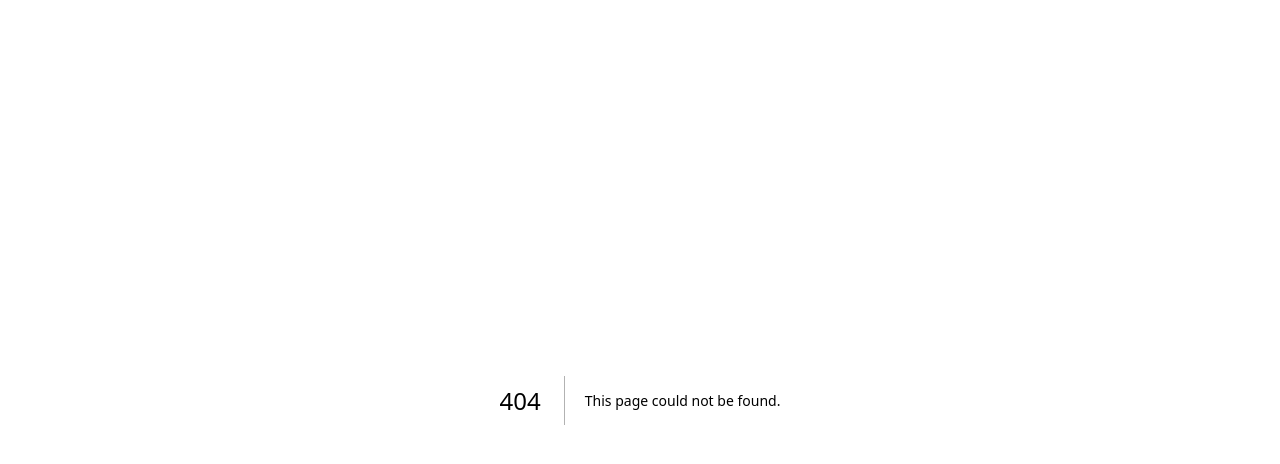
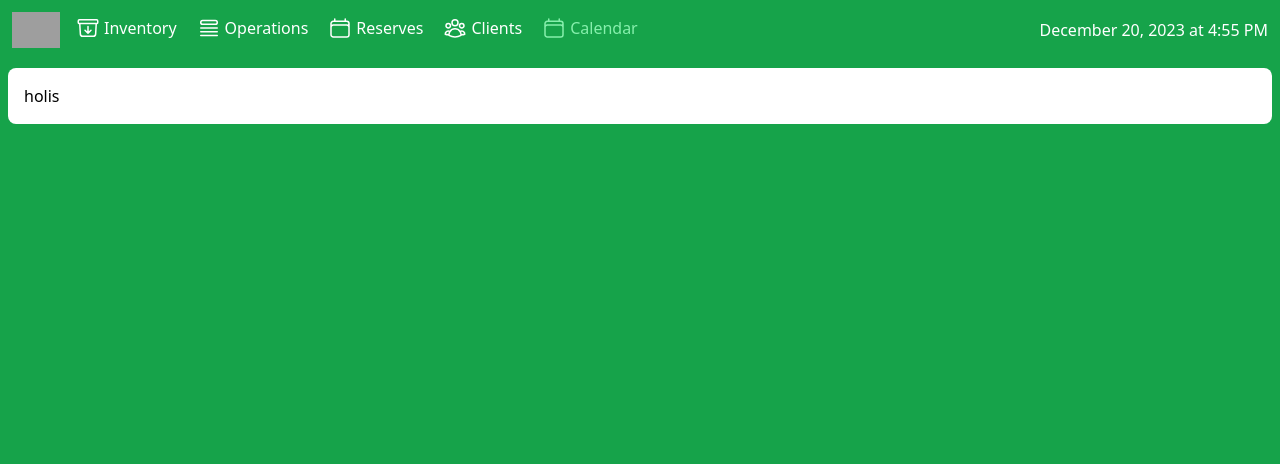
Before and after one commit to NicolasMendoza92/inventory-trial, a Next.js app: page /calendar in a window 1280 px wide. Before the commit this address had no page. Shown: the top 464 px of the page. Built offline with nearby package versions, Linux system fonts and the light colour scheme; grey boxes are pictures that could not be loaded.

Commit message:
calendario

```diff
--- a/components/Nav.js
+++ b/components/Nav.js
@@ -6,7 +6,7 @@ export default function Nav({ showNav, setShowNav }) {
 
     const inactiveLink = 'flex gap-1 p-1 text-white';
     const activeLink = 'flex gap-1 p-1 text-green-300 rounded';
-    const hoy = new Date().toLocaleString("GB-English", { dateStyle: "long", timeStyle:'short' });
+    const hoy = new Date().toLocaleString("GB-English", { dateStyle: "long", timeStyle: 'short' });
 
 
     // way to create router in nextjs
@@ -56,6 +56,12 @@ export default function Nav({ showNav, setShowNav }) {
                 </svg>
                 Clients
             </Link>
+            <Link href={"/calendar"} className={pathname.includes('/calendar') ? activeLink : inactiveLink}>
+                <svg xmlns="http://www.w3.org/2000/svg" fill="none" viewBox="0 0 24 24" strokeWidth={1.5} stroke="currentColor" className="w-6 h-6">
+                    <path strokeLinecap="round" strokeLinejoin="round" d="M6.75 3v2.25M17.25 3v2.25M3 18.75V7.5a2.25 2.25 0 012.25-2.25h13.5A2.25 2.25 0 0121 7.5v11.25m-18 0A2.25 2.25 0 005.25 21h13.5A2.25 2.25 0 0021 18.75m-18 0v-7.5A2.25 2.25 0 015.25 9h13.5A2.25 2.25 0 0121 11.25v7.5" />
+                </svg>
+                Calendar
+            </Link>
             <div className=" flex items-center text-white ms-auto ">
                 <span>{hoy}</span>
             </div>
--- a/components/OpForm.js
+++ b/components/OpForm.js
@@ -3,6 +3,8 @@ import { useRouter } from 'next/router';
 import React, { useEffect, useState } from 'react'
 import Swal from 'sweetalert2';
 import Spinner from './Spinner';
+
+
 
 export default function OpForm({
     _id,
@@ -21,7 +23,7 @@ export default function OpForm({
     vintage: existingVintage,
     volumen: existingVolumen,
     name: existingName,
-    pais:existingPais,
+    pais: existingPais,
     archivos: existingArchivos,
     relatedProjectID
 }) {
@@ -111,7 +113,6 @@ export default function OpForm({
         return yyyy + "-" + mm + "-" + dd;
     };
 
-
     async function newSale(e) {
         e.preventDefault();
         // EDITAR OPERACION
@@ -160,7 +161,6 @@ export default function OpForm({
                     }
                     await axios.put('/api/projects', { ...data, _id: relatedProjectID });
                     await axios.put('/api/operations', { ...operation, _id });
-
                 }
             }
             catch (error) {
@@ -180,7 +180,7 @@ export default function OpForm({
                     payment,
                     paymentDate,
                     proyecto: _id,
-                    projectData:{idProject:projectID, standardOp:standar, vintageOp:vintage, nameProject:name, countryProject:pais},
+                    projectData: { idProject: projectID, standardOp: standar, vintageOp: vintage, nameProject: name, countryProject: pais },
                     detalles,
                     archivos
                 }
@@ -196,7 +196,6 @@ export default function OpForm({
                     }
                     await axios.put('/api/projects', { ...data, _id });
                     await axios.post('/api/operations', newOperation);
-
                 }
                 else if (transaction === 'Purchase') {
                     const total = Number(volumen) + Number(quantity)
@@ -308,17 +307,11 @@ export default function OpForm({
                 <div className='flex-wrap'>
                     <label className='text-gray-400'>Client</label>
                     <select className="flex border border-gray-200 py-1 bg-zinc-100/40" value={cliente} onChange={e => setCliente(e.target.value)}>
-                    <option value="">-no selected-</option>
-                    {allClients.length > 0 && allClients.map(cli => (
-                        <option key={cli._id} value={cli.nombreCliente}>{cli.nombreCliente}</option>
-                    ))}
+                        <option value="">-no selected-</option>
+                        {allClients.length > 0 && allClients.map(cli => (
+                            <option key={cli._id} value={cli.nombreCliente}>{cli.nombreCliente}</option>
+                        ))}
                     </select>
-                    {/* <input
-                        type='text'
-                        placeholder='ej: Green story'
-                        value={cliente}
-                        onChange={e => setCliente(e.target.value)} /> */}
-
                 </div>
                 <div className='flex-wrap'>
                     {transaction === 'Sale' && <label className='text-gray-400'>Sell price (USD)</label>}
@@ -365,7 +358,9 @@ export default function OpForm({
                             <></>
                         )}
                         {deliveryDate ? (
-                            <span>Date set: {new Date(deliveryDate).toLocaleString("GB-English", { dateStyle: "short" })}</span>
+                            <>
+                                <span>Date set: {new Date(deliveryDate).toLocaleString("GB-English", { dateStyle: "short" })}</span>
+                            </>
                         ) : null}
                     </div>
 
--- a/pages/_app.js
+++ b/pages/_app.js
@@ -2,6 +2,8 @@ import '@/styles/globals.css'
 import 'tailwindcss/tailwind.css'
 import { SessionProvider } from "next-auth/react";
 import Head from 'next/head';
+
+
 
 export default function App({
     Component, pageProps: { session, ...pageProps }
--- a/pages/api/operations.js
+++ b/pages/api/operations.js
@@ -57,7 +57,7 @@ export default async function handle(req, res) {
   }
 
   if (method === 'PUT') {
-    const { transaction, equipo, cliente, proyecto, precio, quantity, delivery, deliveryDate, payment, paymentDate, detalles, archivos, _id, projectData:{idProject, standardOp, vintageOp, nameProject, countryProject} } = req.body;
+    const { transaction, equipo, cliente, proyecto, precio, quantity, delivery, deliveryDate, payment, paymentDate, detalles, archivos, _id } = req.body;
     // definimos dos parametros, definimos el objeto que lo identifica, como el id, y luego las propiedades del objeto que queremos actualizar
     const operationDoc = await Operation.updateOne({ _id }, {
       transaction,
@@ -71,7 +71,6 @@ export default async function handle(req, res) {
       payment,
       paymentDate,
       detalles,
-      projectData:{idProject, standardOp, vintageOp, nameProject, countryProject},
       archivos
     });
     res.json(operationDoc);
--- /dev/null
+++ b/pages/calendar.js
@@ -0,0 +1,14 @@
+import Layout from '@/components/layout'
+
+
+export default function calendar() {
+
+
+  return (
+    <Layout>
+        <div>
+     holis
+    </div>
+    </Layout>
+  )
+}
```
